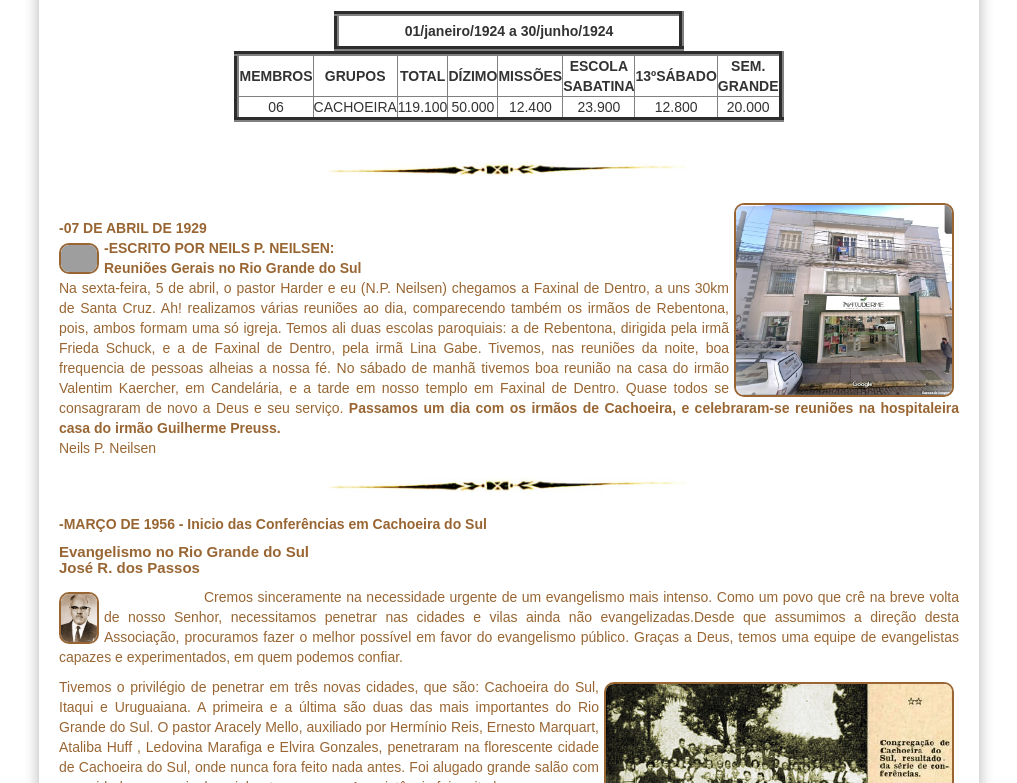
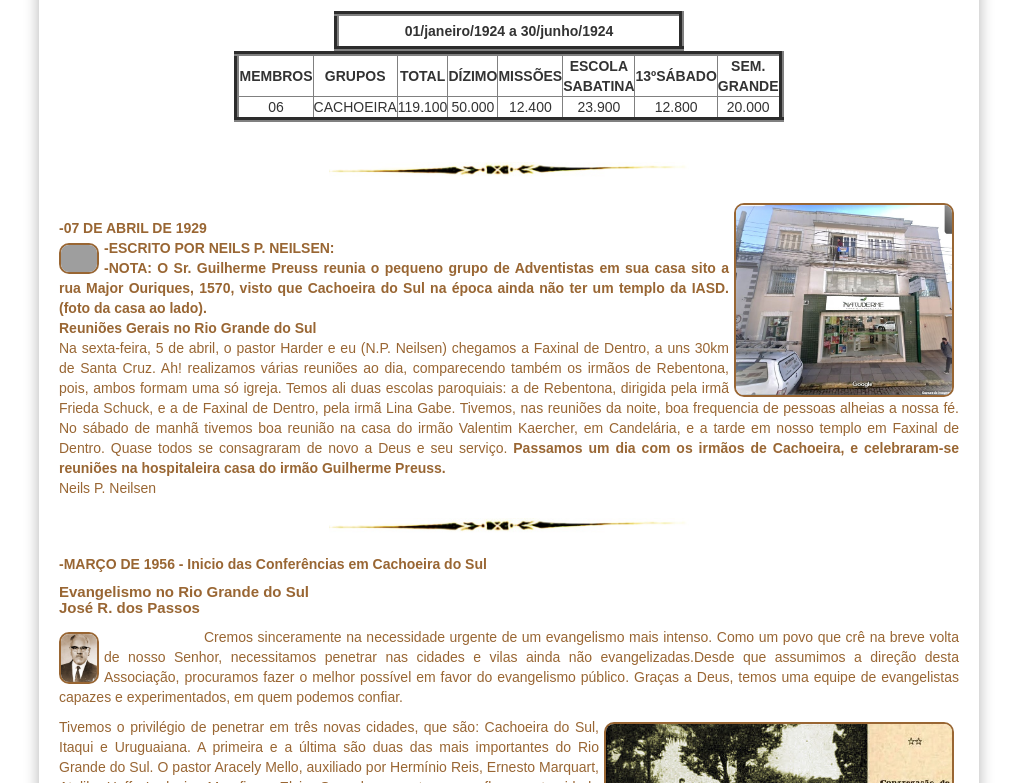
Before and after one commit to claudiovargas1955/claudiovargas1955.github.io, a Jekyll site: the page built from _pages/história-da-iasd-cachoeira.html, in a window 1280 px wide and 900 px high, scrolled down 3310 px, cut to the strip 0-783 px from the top of the window. Shown: the whole strip, without its empty margins (131-1148 px from the left). Built offline with Jekyll 4.4.1, drawn with Linux system fonts in a browser that asks for light colours; some web fonts are replaced; grey boxes are pictures that could not be loaded.

Commit message:
Update história-da-iasd-cachoeira.html

```diff
--- a/_pages/história-da-iasd-cachoeira.html
+++ b/_pages/história-da-iasd-cachoeira.html
@@ -359,11 +359,14 @@ mas sabemos também que, si cada um fizesse aquilo que Deus dele exige, nossa so
    </div><br>
 
 <img class="dir3" style="float:center"; src="/images/separacao.jpg" class="img-responsive" width="400px" title="";/><br>
-<img class="dir2" style="float:right"; src="/images/preuss.jpg" class="img-responsive" width="220px" title="Casa do Eugenio Preuss";/><br>
+<img class="dir2" style="float:right"; src="/images/preuss.jpg" class="img-responsive" width="220px" title="Casa de Guilherme Preuss";/><br>
 
 <p><b>-07 DE ABRIL DE 1929 <br>
 <img class="esq5" style="float:left"; src="/images/Neilsen.jpg" class="img-responsive" width="40px" title="Pr. Neils P. Neilsen *1871/+1947";/>
 -ESCRITO POR NEILS P. NEILSEN:<br>
+<b>-NOTA: </b>O Sr. Guilherme Preuss reunia o pequeno grupo de Adventistas em sua casa sito a rua Major Ouriques, 1570, visto que
+Cachoeira do Sul na época ainda não ter um templo da IASD. (foto da casa ao lado).<br>
+
 Reuniões Gerais no Rio Grande do Sul</b><br>
 
 Na sexta-feira, 5 de abril, o pastor Harder e eu (N.P. Neilsen) chegamos a Faxinal de Dentro, a uns 30km de Santa Cruz. Ah! realizamos várias reuniões ao dia,
```
